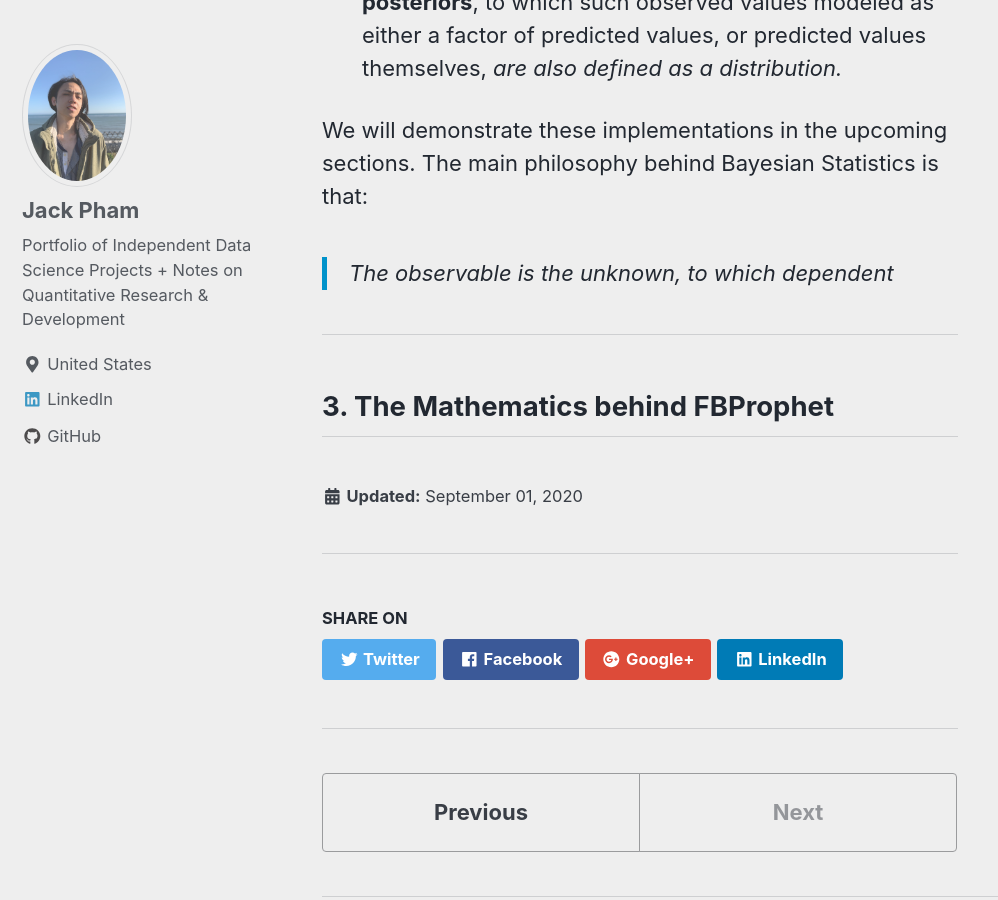
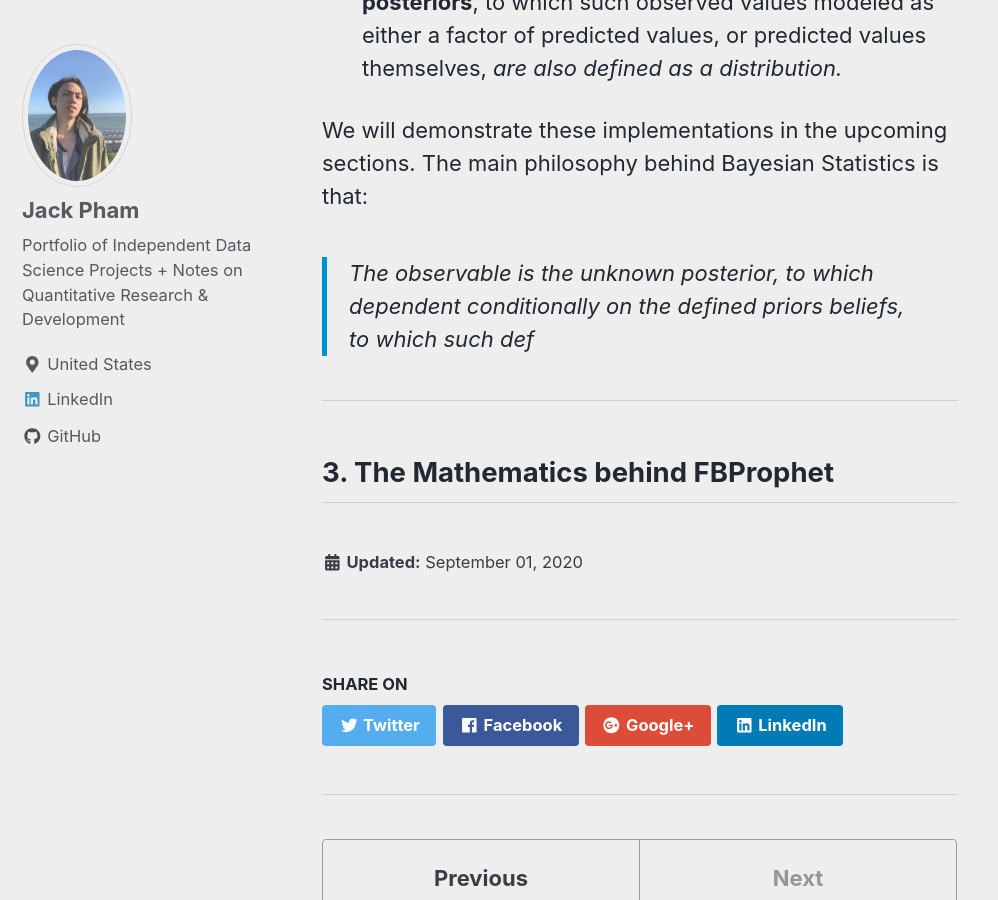
Before and after one commit to jp-quant/jp-quant.github.io, a Jekyll site: the page built from _posts/2020-09-01-fbprophet_bayesian_glm.md, in a window 1280 px wide and 900 px high, scrolled down 5426 px. Shown: the whole window, without its empty margins (0-998 px from the left). Built offline with Jekyll 4.4.1, drawn with Linux system fonts in a browser that asks for light colours; nearby versions of some CDN libraries.

Commit message:
_posts/2020-09-01-fbprophet_bayesian_glm.md updated from https://stackedit.io/

```diff
--- a/_posts/2020-09-01-fbprophet_bayesian_glm.md
+++ b/_posts/2020-09-01-fbprophet_bayesian_glm.md
@@ -85,14 +85,14 @@ Shortly put in details, implementation of Bayesian Statistics on time-series GLM
 2. We can formulate complex functions (link functions) with defined priors variables to the observable(s) as **posteriors**, to which such observed values modeled as either a factor of predicted values, or predicted values themselves, *are also defined as a distribution.*
 
 We will demonstrate these implementations in the upcoming sections. The main philosophy behind Bayesian Statistics is that:
-> The observable is the unknown, to which dependent
+> The observable is the unknown posterior, to which dependent conditionally on the defined priors beliefs, to which such def
 
 ---
 ## 3. The Mathematics behind FBProphet
 
 
 <!--stackedit_data:
-eyJoaXN0b3J5IjpbLTExMTAxNzMxNDAsMTEwNjQ2MDQxNSwxNz
+eyJoaXN0b3J5IjpbLTIxMjAxMDU4NjQsMTEwNjQ2MDQxNSwxNz
 MwNDI3NzkxLDEwOTg5OTM0NDAsLTE2NDA1NTc4MjUsLTk5NTM1
 NDc0OCwtMTEzNTcyMDU0MF19
 -->
```
